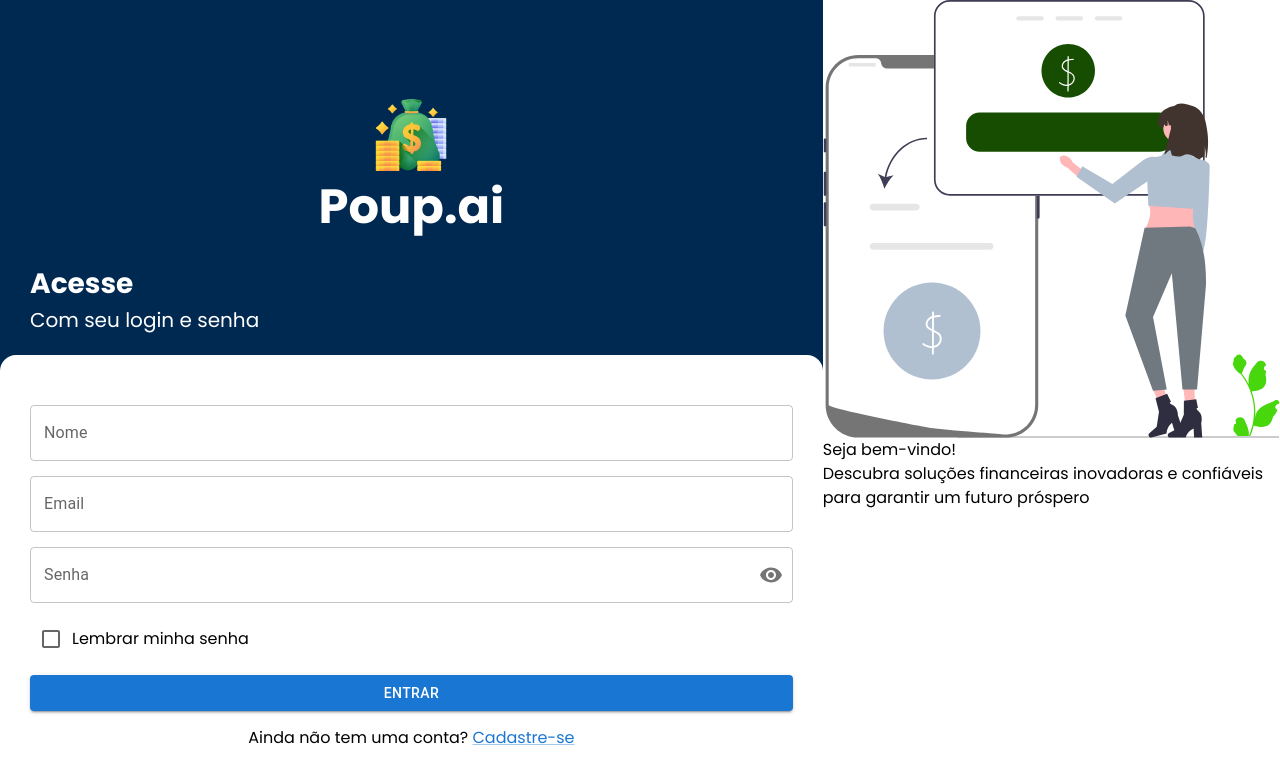
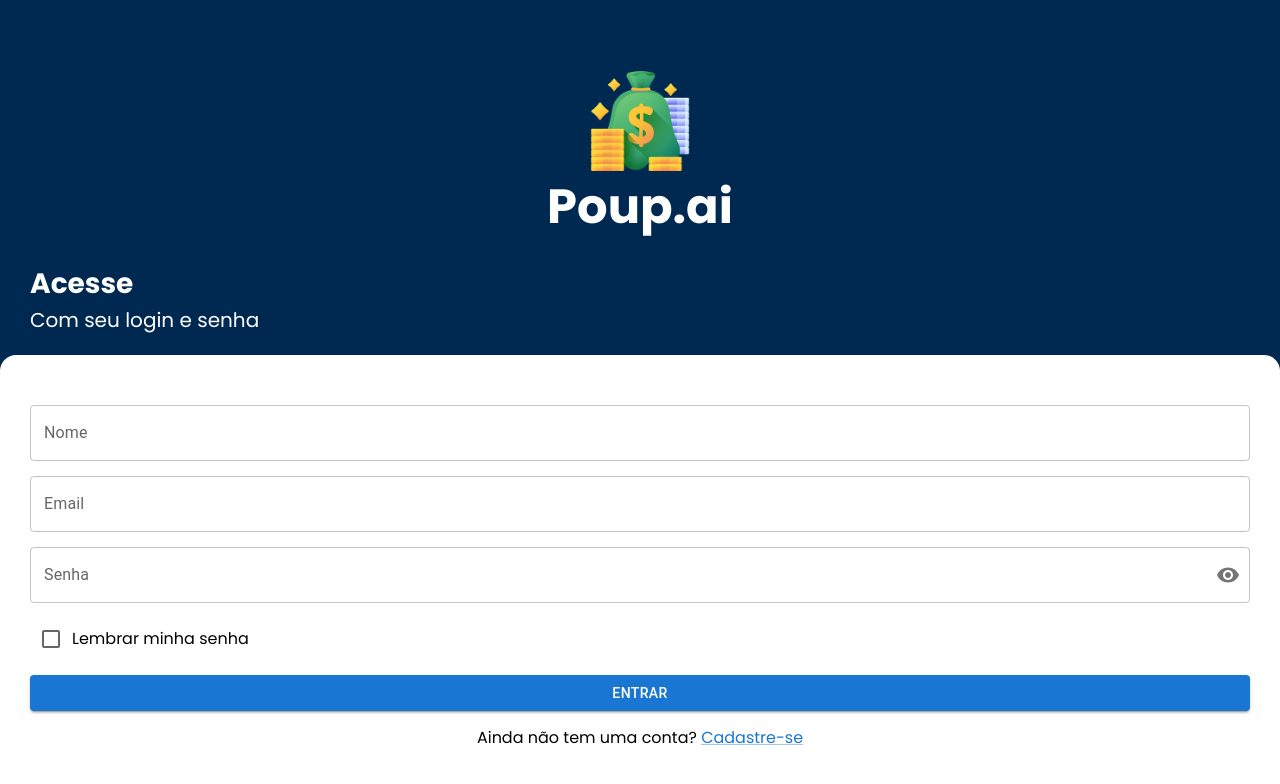
Before and after one commit to Douglass1981/FIAP-Fase1, a Next.js app: page / in a window 1280 px wide. Shown: the top 784 px of the page. Built offline with nearby package versions, Linux system fonts and the light colour scheme.

Commit message:
feat(styles): style logo area on container side

```diff
--- a/src/app/home.styles.module.scss
+++ b/src/app/home.styles.module.scss
@@ -92,4 +92,8 @@ $black: #000000;
       }
     }
   }
+
+  &__container-side {
+    display: none;
+  }
 }
--- a/src/app/page.tsx
+++ b/src/app/page.tsx
@@ -21,7 +21,7 @@ export default function HOME() {
       <main className={styles['login']}>
         <Box className={styles['login__container']}>
           <Box className={styles['login__container__logo_area']}>
-            <Image src="/logo.png" width="72" height="72" alt="Logo" />
+            <Image src="/logo.png" width="100" height="100" alt="Logo" className="login__container__logo_area__image" />
             <h1 className={styles['login__container__logo_area__brand']}>
               Poup.ai
             </h1>
@@ -96,15 +96,16 @@ export default function HOME() {
           </Box>
         </Box>
 
-        <Box className={styles['login__side']}>
+        <Box className={styles['login__container-side']}>
           <Image
             src="/undraw_transfer-money.svg"
             width={467}
             height={448}
             alt="Bem Vindo"
+            className="login__container-side__image"
           />
-          <h2 className={styles['login__side__title']}>Seja bem-vindo!</h2>
-          <h3 className={styles['login__side__description']}>
+          <h2 className={styles['login__scontainer-side__title']}>Seja bem-vindo!</h2>
+          <h3 className={styles['login__container-side__description']}>
             Descubra soluções financeiras inovadoras e confiáveis para garantir
             um futuro próspero
           </h3>
```
